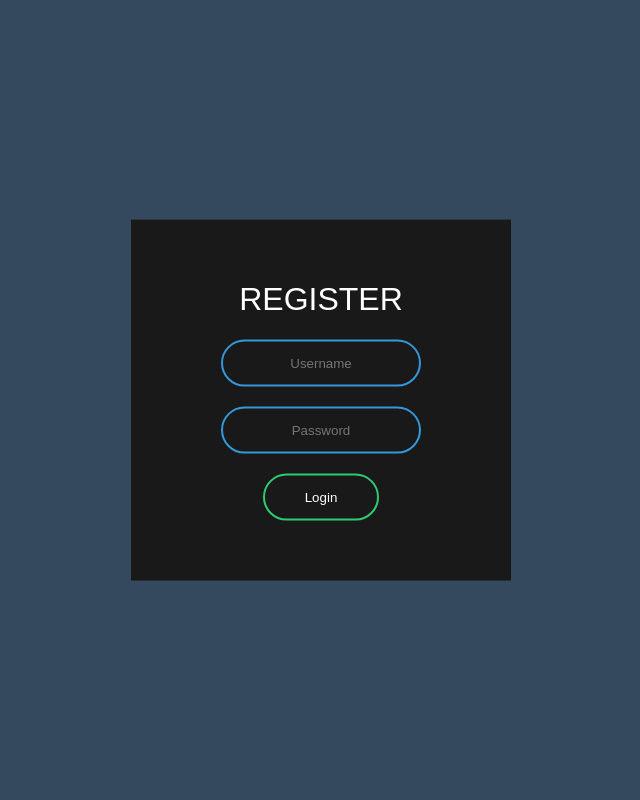
After one commit to trietvuive/CS3083, a Flask app: page /register/ in a window 1280 px wide. The commit adds this page. Shown: the whole page, without its empty margins (319-959 px from the left). Run offline with Flask 2, Linux system fonts and the light colour scheme.

Commit message:
Finish register, login and integrate with database

```diff
--- a/requirements.txt
+++ b/requirements.txt
@@ -1 +1,2 @@
 Flask==2.0.2
+pymysql==1.0.2
--- /dev/null
+++ b/static/styles/register.css
@@ -0,0 +1,119 @@
+body{
+
+  margin: 0;
+
+  padding: 0;
+
+  font-family: sans-serif;
+
+  background: #34495e;
+
+}
+
+.box{
+
+  width: 300px;
+
+  padding: 40px;
+
+  position: absolute;
+
+  top: 50%;
+
+  left: 50%;
+
+  transform: translate(-50%,-50%);
+
+  background: #191919;
+
+  text-align: center;
+
+}
+
+.box h1{
+
+  color: white;
+
+  text-transform: uppercase;
+
+  font-weight: 500;
+
+}
+
+.box status{
+  color: cyan;
+
+  text-transform: uppercase;
+
+  font-weight: 50;
+}
+
+.box input[type = "text"],.box input[type = "password"]{
+
+  border:0;
+
+  background: none;
+
+  display: block;
+
+  margin: 20px auto;
+
+  text-align: center;
+
+  border: 2px solid #3498db;
+
+  padding: 14px 10px;
+
+  width: 200px;
+
+  outline: none;
+
+  color: white;
+
+  border-radius: 24px;
+
+  transition: 0.25s;
+
+}
+
+.box input[type = "text"]:focus,.box input[type = "password"]:focus{
+
+  width: 280px;
+
+  border-color: #2ecc71;
+
+}
+
+.box input[type = "submit"]{
+
+  border:0;
+
+  background: none;
+
+  display: block;
+
+  margin: 20px auto;
+
+  text-align: center;
+
+  border: 2px solid #2ecc71;
+
+  padding: 14px 40px;
+
+  outline: none;
+
+  color: white;
+
+  border-radius: 24px;
+
+  transition: 0.25s;
+
+  cursor: pointer;
+
+}
+
+.box input[type = "submit"]:hover{
+
+  background: #2ecc71;
+
+}
--- a/templates/hello.html
+++ b/templates/hello.html
@@ -3,5 +3,5 @@
 {% if name %}
   <h1>Hello {{ name }}!</h1>
 {% else %}
-  <h1>Hello, World!</h1>
+  <h1> Hello, World! </h1>
 {% endif %}
--- /dev/null
+++ b/templates/register.html
@@ -0,0 +1,31 @@
+<html lang="en" dir="ltr">
+
+  <head>
+
+    <meta charset="utf-8">
+
+    <title>َAnimated Register Form</title>
+
+    <link rel= "stylesheet" type= "text/css" href= "{{ url_for('static',filename='styles/register.css') }}">
+
+  </head>
+
+  <body>
+
+<form class="box" action= "" method="post">
+
+  <h1>Register</h1>
+
+  <input type="text" name="username" placeholder="Username">
+
+  <input type="password" name="password" placeholder="Password">
+
+  <input type="submit" name="" value="Login">
+  {% if status%}
+     <status> {{status}} <status>
+  {% endif %}
+</form>
+
+
+  </body>
+</html>
--- a/test.py
+++ b/test.py
@@ -3,71 +3,65 @@ import pymysql
 import hashlib
 
 app = Flask("Triet")
-"""
+
 conn = pymysql.connect(host = 'localhost',
                        user = 'root',
                        password = 'trietrie',
-                       db='CS3083',
+                       db='cs3083',
                        charset = 'utf8mb4',
                        cursorclass = pymysql.cursors.DictCursor)
 
 
 def md5(s):
-    return hashlib.md5(s).hexdigest()
-"""
+    return hashlib.md5(s.encode()).hexdigest()
+
 @app.route("/")
 def hello_world():
     return "<p> Hello, World! </p>"
 
 @app.route('/hello/')
-@app.route('/hello/<name>')
-def hello(name = None):
-    return render_template('hello.html', name = name)
+def hello():
+    return render_template('hello.html', name = request.args.get('name'))
 
 @app.route('/login/', methods = ['GET','POST'])
 def login():
     error = None
     if request.method == 'POST':
-        """
-        username = escape(request.form['username'])
-        password = md5(escape(request.form['password']))
+        username = request.form['username']
+        print(username)
+        password = md5(request.form['password'])
         cursor = conn.cursor()
-        query = 'SELECT * FROM user WHERE username = %s AND password = %s'
+        query = 'SELECT * FROM Users WHERE username = %s AND password = %s'
         cursor.execute(query, (username, password))
 
         data = cursor.fetchone()
         cursor.close()
-        """
-        # if not (request.form['username'] == 'admin' and request.form['password'] == 'admin') and not data:
-        if not (request.form['username'] == 'admin' and request.form['password'] == 'admin'):
-            error = 'Invalid Credentials...'
+        if not (request.form['username'] == 'admin' and request.form['password'] == 'admin') and not data:            error = 'Invalid Credentials...'
         else:
-            return redirect(url_for('hello'))
+            return redirect(url_for('hello', name = username))
     return render_template('login.html', error = error)
 
-"""
 @app.route('/register/', methods = ['GET','POST'])
 def register():
-    error = None
+    status = None
     if request.method == 'POST':
 
         username = request.form['username']
         password = md5(escape(request.form['password']))
         cursor = conn.cursor()
-        query = 'SELECT * FROM user WHERE username = %s'
+        query = 'SELECT * FROM Users WHERE username = %s'
         cursor.execute(query, (username))
 
         data = cursor.fetchone()
 
         if data:
-            error = 'This user already exists'
+            status = 'This user already exists'
         else:
-            ins = 'INSERT INTO user VALUES(%s, %s)'
+            ins = 'INSERT INTO Users VALUES(%s, %s)'
             cursor.execute(ins, (username, password))
             conn.commit()
-            error = 'Registered =)'
+            status = 'Registered =)'
         cursor.close()
-    return render_template('login.html', error = error)
-"""
+    return render_template('register.html', status = status)
 if __name__ == "__main__":
     app.run('127.0.0.1', 5000, debug = True)
```
